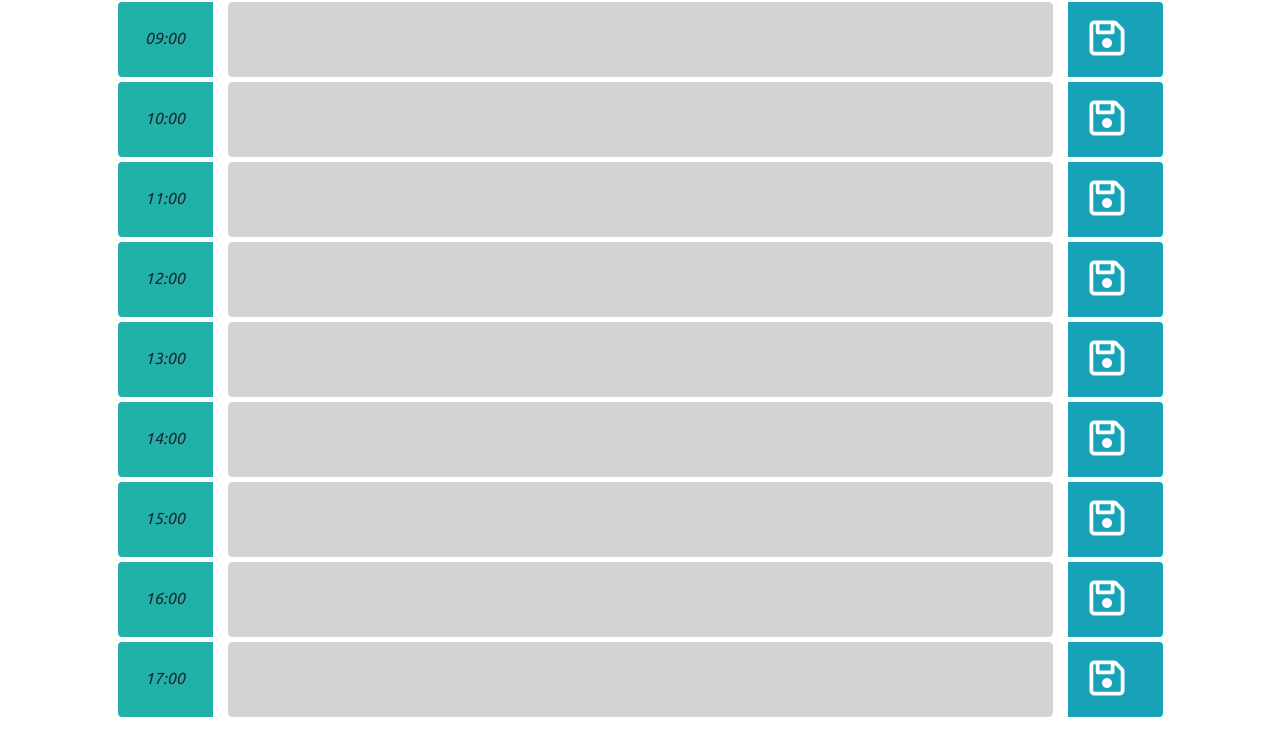
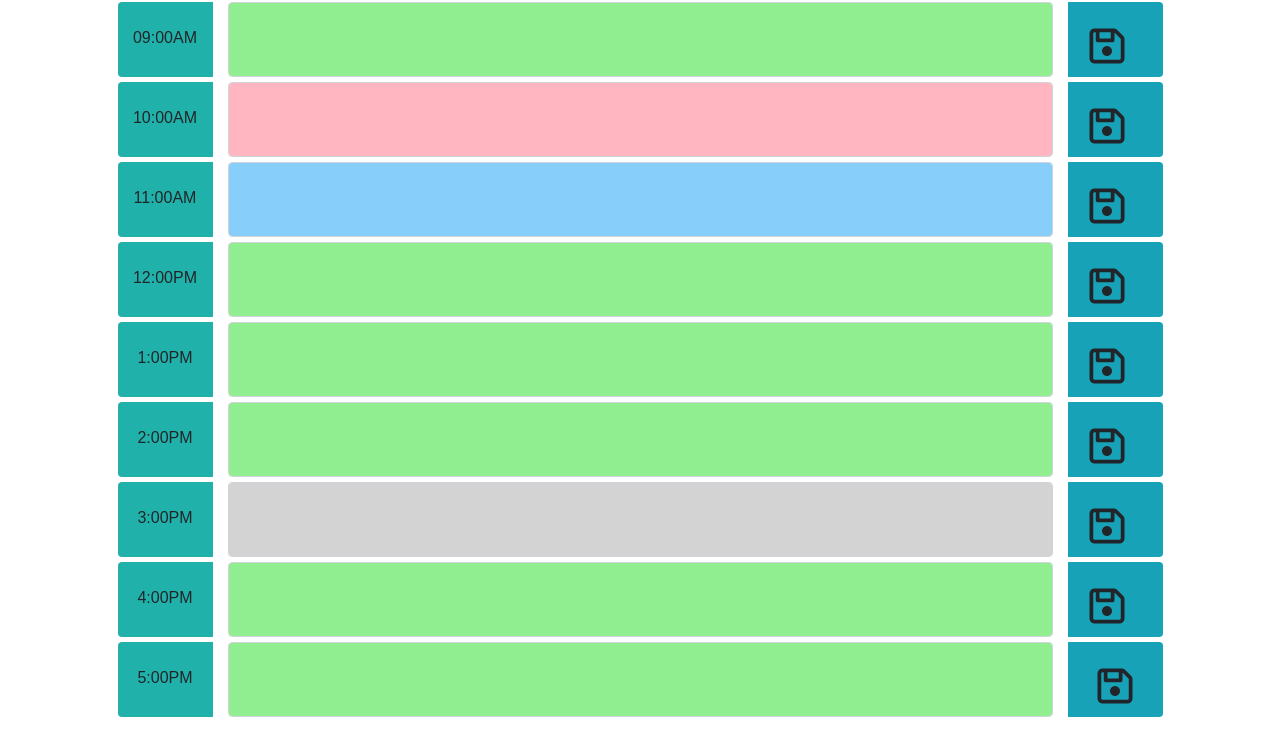
Before and after one commit to Thair-i/Day-plsnner, a plain HTML site: page index.html in a window 1280 px wide. Shown: the part 62-800 px from the top of the page. Drawn offline with nearby package versions, Linux system fonts and the light colour scheme.

Commit message:
update my index.HTML and js file

```diff
--- a/assets/script.js
+++ b/assets/script.js
@@ -1,14 +1,16 @@
-//setting time and date
+//start with setting the date and time
+
 $('#top-date').text(moment().format("MMM Do YYYY"))
 $('#top-time').text(moment().format('LT'))
 
 //reloading time and date every second
 setInterval(function( ){
+
 $('#top-date').text(moment().format("MMM Do YYYY"))
 $('#top-time').text(moment().format('LT'))
 }, 1000)
 
-//setting values to local storage
+//setting local storage
 $('#text1').val(localStorage.text1)
 $('#text2').val(localStorage.text2)
 $('#text3').val(localStorage.text3)
@@ -19,7 +21,7 @@ $('#text7').val(localStorage.text7)
 $('#text8').val(localStorage.text8)
 $('#text9').val(localStorage.text9)
 
-//saving input values
+//saving input
 $('#save1').on('click', function(){
     localStorage.text1 = $('#text1').val()
 })
@@ -57,24 +59,24 @@ $('#save9').on('click', function(){
 })
 
 if (moment().hour() == 9 ) {
+    $('#text1').attr('style', 'background-color: lightblue;')
+}
+
+if (moment().hour() > 9 ) {
     $('#text1').attr('style', 'background-color: lightgreen;')
 }
 
-if (moment().hour() > 9 ) {
-    $('#text1').attr('style', 'background-color: lightgrey;')
-}
-
 if (moment().hour() < 9 ) {
-    $('#text1').attr('style', 'background-color: lightsalmon;')
+    $('#text1').attr('style', 'background-color: lightcyan;')
 }
 
 
 if (moment().hour() == 10 ) {
-    $('#text2').attr('style', 'background-color: lightgreen;')
+    $('#text2').attr('style', 'background-color: lightgrey;')
 }
 
 if (moment().hour() > 10 ) {
-    $('#text2').attr('style', 'background-color: lightgrey;')
+    $('#text2').attr('style', 'background-color: lightpink;')
 }
 
 if (moment().hour() < 10 ) {
@@ -86,23 +88,23 @@ if (moment().hour() == 11 ) {
 }
 
 if (moment().hour() > 11 ) {
-    $('#text3').attr('style', 'background-color: lightgrey;')
+    $('#text3').attr('style', 'background-color: lightskyblue;')
 }
 
 if (moment().hour() < 11 ) {
-    $('#text3').attr('style', 'background-color: lightsalmon;')
+    $('#text3').attr('style', 'background-color: lightslategrey;')
 }
 
 if (moment().hour() == 12 ) {
+    $('#text4').attr('style', 'background-color: lightsteelblue;')
+}
+
+if (moment().hour() > 12 ) {
     $('#text4').attr('style', 'background-color: lightgreen;')
 }
 
-if (moment().hour() > 12 ) {
-    $('#text4').attr('style', 'background-color: lightgrey;')
-}
-
 if (moment().hour() < 12 ) {
-    $('#text4').attr('style', 'background-color: lightsalmon;')
+    $('#text4').attr('style', 'background-color: lightgreen;')
 }
 
 if (moment().hour() == 13 ) {
@@ -110,11 +112,11 @@ if (moment().hour() == 13 ) {
 }
 
 if (moment().hour() > 13 ) {
-    $('#text5').attr('style', 'background-color: lightgrey;')
+    $('#text5').attr('style', 'background-color: lightgreen;')
 }
 
 if (moment().hour() < 13 ) {
-    $('#text5').attr('style', 'background-color: lightsalmon;')
+    $('#text5').attr('style', 'background-color: lightgreen;')
 }
 
 if (moment().hour() == 14 ) {
@@ -122,11 +124,11 @@ if (moment().hour() == 14 ) {
 }
 
 if (moment().hour() > 14 ) {
-    $('#text6').attr('style', 'background-color: lightgrey;')
+    $('#text6').attr('style', 'background-color: lightgreen;')
 }
 
 if (moment().hour() < 14 ) {
-    $('#text6').attr('style', 'background-color: lightsalmon;')
+    $('#text6').attr('style', 'background-color: lightgreen;')
 }
 
 if (moment().hour() == 15 ) {
@@ -138,7 +140,7 @@ if (moment().hour() > 15 ) {
 }
 
 if (moment().hour() < 15 ) {
-    $('#text7').attr('style', 'background-color: lightsalmon;')
+    $('#text7').attr('style', 'background-color:lightgreen;')
 }
 
 if (moment().hour() == 16 ) {
@@ -146,11 +148,11 @@ if (moment().hour() == 16 ) {
 }
 
 if (moment().hour() > 16 ) {
-    $('#text8').attr('style', 'background-color: lightgrey;')
+    $('#text8').attr('style', 'background-color: lightgreen;')
 }
 
 if (moment().hour() < 16 ) {
-    $('#text8').attr('style', 'background-color: lightsalmon;')
+    $('#text8').attr('style', 'background-color: lightgreen;')
 }
 
 if (moment().hour() == 17 ) {
@@ -158,9 +160,9 @@ if (moment().hour() == 17 ) {
 }
 
 if (moment().hour() > 17 ) {
-    $('#text9').attr('style', 'background-color: lightgrey;')
+    $('#text9').attr('style', 'background-color: lightgreen;')
 }
 
 if (moment().hour() < 17 ) {
-    $('#text9').attr('style', 'background-color: lightsalmon;')
+    $('#text9').attr('style', 'background-color: lightgreen;')
 }
--- a/index.html
+++ b/index.html
@@ -5,27 +5,25 @@
     <meta name="viewport" content="width=device-width, initial-scale=1.0" />
     <script src="https://rawgit.com/moment/moment/2.2.1/min/moment.min.js"></script>
     <script src="https://cdnjs.cloudflare.com/ajax/libs/jquery/3.2.1/jquery.min.js"></script>
-    <link
-      href="https://fonts.googleapis.com/css2?family=Ubuntu:ital@1&display=swap"
-      rel="stylesheet"
-    />
+
     <link
       rel="stylesheet"
       href="https://stackpath.bootstrapcdn.com/bootstrap/4.4.1/css/bootstrap.min.css"
       integrity="sha384-Vkoo8x4CGsO3+Hhxv8T/Q5PaXtkKtu6ug5TOeNV6gBiFeWPGFN9MuhOf23Q9Ifjh"
       crossorigin="anonymous"
     />
+
     <script
       src="https://kit.fontawesome.com/09df56e628.js"
       crossorigin="anonymous"
     ></script>
     <link rel="stylesheet" href="assets/style.css" />
-    <title>Day Planner</title>
+    <title>My Day Planner</title>
   </head>
   <body>
     <nav class="bg-light container-fluid">
       <div class="row">
-        <span class="mb-0 ml-5 mr-5 h1 align-self-start">Day Planner</span>
+        <span class="mb-0 ml-5 mr-5 h1 align-self-start">My Day Planner</span>
         <br />
         <span class="mb-0 h2 ml-5 mt-1 align-self-end" id="top-date"></span>
         <span
@@ -38,155 +36,155 @@
     <div class="container">
       <div class="row rows mt-3 justify-content-center">
         <div class="col-2 col-md-1 col1 rounded-left pt-4" id="time1">
-          09:00
+          09:00AM
         </div>
 
         <div class="col-6 col-md-9">
           <input
             type="text"
-            class="form-control col2 text-left pt-3"
+            class="form-control col2 text-left pt-4"
             id="text1"
           />
         </div>
 
         <div class="col-2 col-md-1 col3 bg-info rounded-right">
-          <i class="far fa-save text-white h1 pr-3 pt-3" id="save1"></i>
+          <i class="far fa-save text-black h1 pr-3 pt-4" id="save1"></i>
         </div>
       </div>
       <div class="row rows justify-content-center">
         <div class="col-2 col-md-1 col1 rounded-left pt-4" id="time2">
-          10:00
+          10:00AM
         </div>
 
         <div class="col-6 col-md-9">
           <input
             type="text"
-            class="form-control col2 text-left pt-3"
+            class="form-control col2 text-left pt-4"
             id="text2"
           />
         </div>
 
         <div class="col-2 col-md-1 col3 bg-info rounded-right">
-          <i class="far fa-save text-white h1 pr-3 pt-3" id="save2"></i>
+          <i class="far fa-save text-black h1 pr-3 pt-4" id="save2"></i>
         </div>
       </div>
       <div class="row rows justify-content-center">
         <div class="col-2 col-md-1 col1 rounded-left pt-4" id="time3">
-          11:00
+          11:00AM
         </div>
 
         <div class="col-6 col-md-9">
           <input
             type="text"
-            class="form-control col2 text-left pt-3"
+            class="form-control col2 text-left pt-4"
             id="text3"
           />
         </div>
 
         <div class="col-2 col-md-1 col3 bg-info rounded-right">
-          <i class="far fa-save text-white h1 pr-3 pt-3" id="save3"></i>
+          <i class="far fa-save text-black h1 pr-3 pt-4" id="save3"></i>
         </div>
       </div>
       <div class="row rows justify-content-center">
         <div class="col-2 col-md-1 col1 rounded-left pt-4" id="time4">
-          12:00
+          12:00PM
         </div>
 
         <div class="col-6 col-md-9">
           <input
             type="text"
-            class="form-control col2 text-left pt-3"
+            class="form-control col2 text-left pt-4"
             id="text4"
           />
         </div>
 
         <div class="col-2 col-md-1 col3 bg-info rounded-right">
-          <i class="far fa-save text-white h1 pr-3 pt-3" id="save4"></i>
+          <i class="far fa-save text-black h1 pr-3 pt-4" id="save4"></i>
         </div>
       </div>
       <div class="row rows justify-content-center">
         <div class="col-2 col-md-1 col1 rounded-left pt-4" id="time5">
-          13:00
+          1:00PM
         </div>
 
         <div class="col-6 col-md-9">
           <input
             type="text"
-            class="form-control col2 text-left pt-3"
+            class="form-control col2 text-left pt-4"
             id="text5"
           />
         </div>
 
         <div class="col-2 col-md-1 col3 bg-info rounded-right">
-          <i class="far fa-save text-white h1 pr-3 pt-3" id="save5"></i>
+          <i class="far fa-save text-black h1 pr-3 pt-4" id="save5"></i>
         </div>
       </div>
       <div class="row rows justify-content-center">
         <div class="col-2 col-md-1 col1 rounded-left pt-4" id="time6">
-          14:00
+          2:00PM
         </div>
 
         <div class="col-6 col-md-9">
           <input
             type="text"
-            class="form-control col2 text-left pt-3"
+            class="form-control col2 text-left pt-4"
             id="text6"
           />
         </div>
 
         <div class="col-2 col-md-1 col3 bg-info rounded-right">
-          <i class="far fa-save text-white h1 pr-3 pt-3" id="save6"></i>
+          <i class="far fa-save text-black h1 pr-3 pt-4" id="save6"></i>
         </div>
       </div>
       <div class="row rows justify-content-center">
         <div class="col-2 col-md-1 col1 rounded-left pt-4" id="time7">
-          15:00
+          3:00PM
         </div>
 
         <div class="col-6 col-md-9">
           <input
             type="text"
-            class="form-control col2 text-left pt-3"
+            class="form-control col2 text-left pt-4"
             id="text7"
           />
         </div>
 
         <div class="col-2 col-md-1 col3 bg-info rounded-right">
-          <i class="far fa-save text-white h1 pr-3 pt-3" id="save7"></i>
+          <i class="far fa-save text-black h1 pr-3 pt-4" id="save7"></i>
         </div>
       </div>
       <div class="row rows justify-content-center">
         <div class="col-2 col-md-1 col1 rounded-left pt-4" id="time8">
-          16:00
+          4:00PM
         </div>
 
         <div class="col-6 col-md-9">
           <input
             type="text"
-            class="form-control col2 text-left pt-3"
+            class="form-control col2 text-left pt-4"
             id="text8"
           />
         </div>
 
         <div class="col-2 col-md-1 col3 bg-info rounded-right">
-          <i class="far fa-save text-white h1 pr-3 pt-3" id="save8"></i>
+          <i class="far fa-save text-black h1 pr-3 pt-4" id="save8"></i>
         </div>
       </div>
       <div class="row rows justify-content-center">
         <div class="col-2 col-md-1 col1 rounded-left pt-4" id="time9">
-          17:00
+          5:00PM
         </div>
 
         <div class="col-6 col-md-9">
           <input
             type="text"
-            class="form-control col2 text-left pt-3"
+            class="form-control col2 text-left pt-4"
             id="text9"
           />
         </div>
 
         <div class="col-2 col-md-1 col3 bg-info rounded-right">
-          <i class="far fa-save text-white h1 pr-3 pt-3" id="save9"></i>
+          <i class="far fa-save text-black h1 pr- pt-4" id="save9"></i>
         </div>
       </div>
     </div>
```
Also changed, not shown: images/Screen Shot .png (deleted), images/Screen Shot 2022-11-03 at 4.19.57 PM.png (added), 1 other file.
